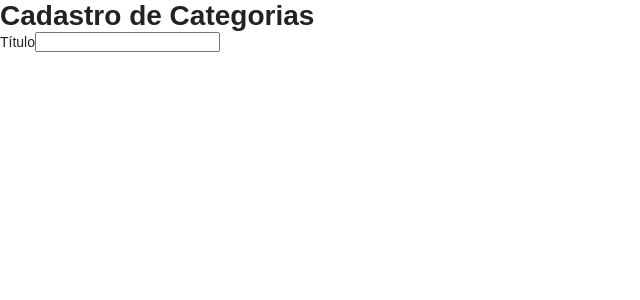
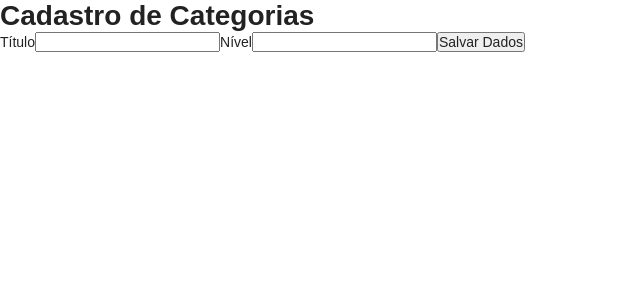
Before and after one commit to leotelles/classified-web, a React (Create React App) app: page /category in a window 1280 px wide. Shown: the top 300 px of the page, without its empty margins (0-640 px from the left). Built offline with nearby package versions, Linux system fonts and the light colour scheme.

Commit message:
Update CategoryRegister

```diff
--- a/src/pages/CategoryRegister/index.js
+++ b/src/pages/CategoryRegister/index.js
@@ -8,6 +8,7 @@ function CategoryRegister() {
 
   const [formData, setFormData] = useState({
     title: '',
+    level: 0,
   });
 
   function handleInputChange(event) {
@@ -18,13 +19,9 @@ function CategoryRegister() {
   async function handleSubmit(event) {
     event.preventDefault();
 
-    const { title } = formData;
+    console.log('entrou');
 
-    const data = new FormData();
-
-    data.append('title', title);
-
-    await api.post('categories', data);
+    await api.post('categories', formData);
 
     alert('Categoria Criada!');
 
@@ -42,6 +39,16 @@ function CategoryRegister() {
           name="title"
           onChange={handleInputChange}
         ></input>
+
+        <label htmlFor="level">Nível</label>
+        <input
+          type="number"
+          id="level"
+          name="level"
+          onChange={handleInputChange}
+        ></input>
+
+        <button type="submit">Salvar Dados</button>
       </form>
     </>
   );
```
